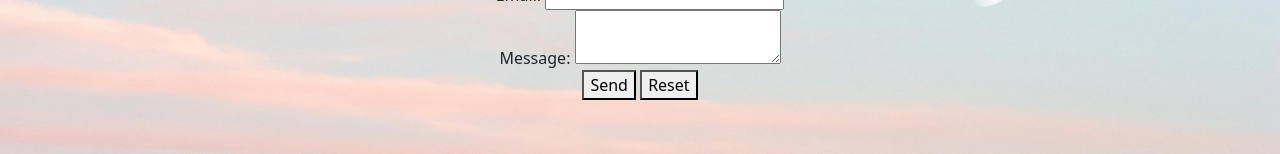
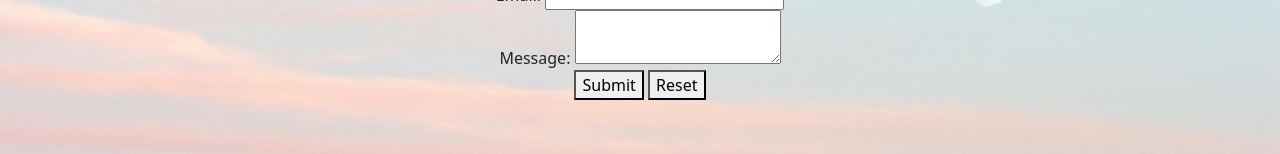
Before and after one commit to kaywig15/Project1, a plain HTML site: page contact.html in a window 1280 px wide. Shown: the part 1422-1576 px from the top of the page. Drawn offline with nearby package versions, Linux system fonts and the light colour scheme; a web font is replaced by a local one.

Commit message:
final review commit. fixed read.me and contact page

```diff
--- a/contact.html
+++ b/contact.html
@@ -144,7 +144,7 @@
 
               <div class="form-row">
                 <div class="form-row">
-                  <button type="submit">Send</button>
+                  <button type="submit">Submit</button>
                   <button type="reset">Reset</button>
                 </div>
               </div>
```
Also changed, not shown: 1 other file.
